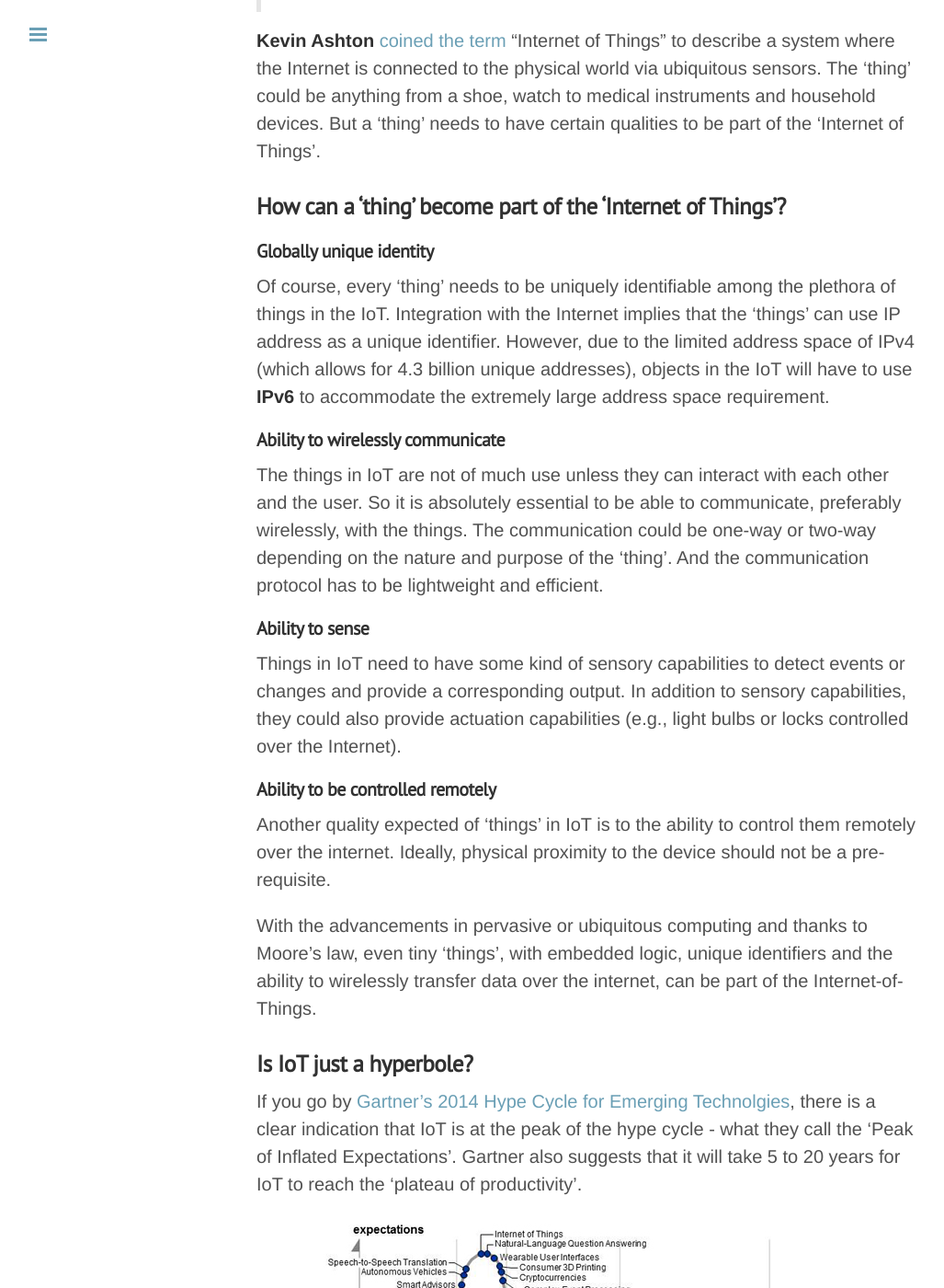
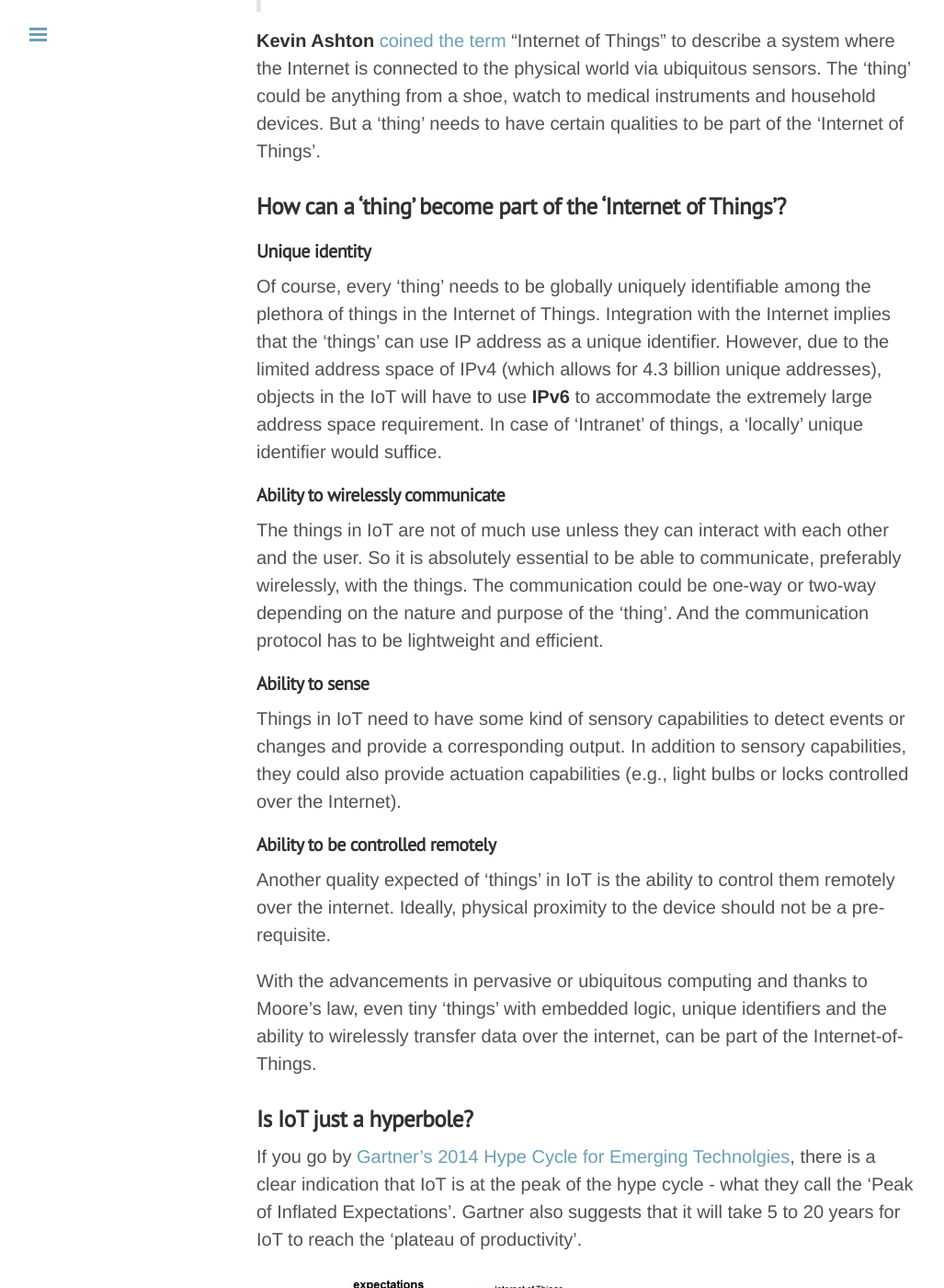
Before and after one commit to msanand/msanand.github.io, a Jekyll site: the page built from _posts/2014-11-10-IoT-internet-of-things-good-bad-ugly.md, in a window 1280 px wide and 1400 px high, scrolled down 559 px. Shown: the whole window at 92% size, without its empty margins (1-1028 px from the left). Built offline with Jekyll 4.4.1, drawn with Linux system fonts in a browser that asks for light colours; nearby versions of some CDN libraries; Markdown is read by kramdown in place of the engine named in the settings; comment, search, counter and statistics services are not loaded; some of the changed text lies outside the part shown.

Commit message:
Update and typo fixes in IoT post

```diff
--- a/_posts/2014-11-10-IoT-internet-of-things-good-bad-ugly.md
+++ b/_posts/2014-11-10-IoT-internet-of-things-good-bad-ugly.md
@@ -16,9 +16,9 @@ Internet of Things (IoT) is a phrase gaining foothold in the international lexic
 
 ### How can a 'thing' become part of the 'Internet of Things'?
 
-#### Globally unique identity
+#### Unique identity
 
-Of course, every 'thing' needs to be uniquely identifiable among the plethora of things in the IoT. Integration with the Internet implies that the 'things' can use IP address as a unique identifier. However, due to the limited address space of IPv4 (which allows for 4.3 billion unique addresses), objects in the IoT will have to use **IPv6** to accommodate the extremely large address space requirement.
+Of course, every 'thing' needs to be globally uniquely identifiable among the plethora of things in the Internet of Things. Integration with the Internet implies that the 'things' can use IP address as a unique identifier. However, due to the limited address space of IPv4 (which allows for 4.3 billion unique addresses), objects in the IoT will have to use **IPv6** to accommodate the extremely large address space requirement. In case of 'Intranet' of things, a 'locally' unique identifier would suffice.
 
 #### Ability to wirelessly communicate
 
@@ -30,9 +30,9 @@ Things in IoT need to have some kind of sensory capabilities to detect events or
 
 #### Ability to be controlled remotely
 
-Another quality expected of 'things' in IoT is to the ability to control them remotely over the internet. Ideally, physical proximity to the device should not be a pre-requisite.
+Another quality expected of 'things' in IoT is the ability to control them remotely over the internet. Ideally, physical proximity to the device should not be a pre-requisite.
 
-With the advancements in pervasive or ubiquitous computing and thanks to Moore's law, even tiny 'things', with embedded logic, unique identifiers and the ability to wirelessly transfer data over the internet, can be part of the Internet-of-Things.
+With the advancements in pervasive or ubiquitous computing and thanks to Moore's law, even tiny 'things' with embedded logic, unique identifiers and the ability to wirelessly transfer data over the internet, can be part of the Internet-of-Things.
 
 ### Is IoT just a hyperbole?
 
@@ -136,6 +136,15 @@ Development platforms for IoT are also mushrooming, making it easy for developer
     * [Ponte](https://projects.eclipse.org/projects/technology.ponte) - a proposal to expose REST APIs for accessing 'things'
     * [SCADA](http://www.eclipse.org/eclipsescada/) - open source implementation of SCADA to control and monitor large scale industrial systems
 
+<hr>
+##### _Update: 17<sup>th</sup> Nov 2014_
+
+[Eclipse SmartHome](https://www.eclipse.org/smarthome/) project is a framework that allows building smart home solutions that have a strong focus on heterogeneous environments, i.e. solutions that deal with the integration of different protocols or standards. Its purpose is to provide a uniform access to devices and information, and to facilitate different kinds of interactions with them.
+
+Thanks Kai Kreuzer for this update!
+
+<hr>
+
 Overall, there are a lot of good things about IoT, both from a consumer and developer perspective. Many of the things that were science fiction until recently could be reality very soon!
 
 ## The Bad (Read: The Challenges)
@@ -167,11 +176,11 @@ This fragmentation of standards could severely hamper interoperability, which is
 Also, to a large extent, the future of the Internet of Things will not be possible without the support of IPv6; and consequently the global adoption of IPv6 in the coming years will be critical for the successful development of the IoT in the future.
 
 <hr>
-#### **Update: 12<sup>th</sup> Nov 2014**
+##### _Update: 12<sup>th</sup> Nov 2014_
 
 IEEE has a [working group](http://standards.ieee.org/develop/project/2413.html) that is coming up with an architecture framework for IoT, focusing on standardization in addition to the blueprint/reference model. IETF is doing its part in standardization of the communication protocol, with [6LoWPAN](http://en.wikipedia.org/wiki/6LoWPAN), an IP based communication protocol, that is used as the base for the Thread protocol. [CoAP](http://en.wikipedia.org/wiki/Constrained_Application_Protocol) is another interesting approach to IoT communication, as it is designed to be a RESTful protocol.
 
-Thanks to Eric Anderson and srmoore4638 for this update!
+Thanks Eric Anderson and srmoore4638 for this update!
 <hr>
 
 ### Environmental impact
@@ -259,6 +268,13 @@ Hackers who could only virtually spy on your computer until recently could now p
 Joseph Steinberg gives you more [reasons to be scared of smart devices](http://www.forbes.com/sites/josephsteinberg/2014/01/27/these-devices-may-be-spying-on-you-even-in-your-own-home/
 ) at home.
 
+<hr>
+##### _Update: 17<sup>th</sup> Nov 2014_
+
+Kai Kreuzer, founder of openHAB.org and project lead of [Eclipse SmartHome](https://www.eclipse.org/smarthome/), talks about ['Intranet' of things](http://kaikreuzer.blogspot.de/2014/02/privacy-in-smart-home-why-we-need.html), where he addresses the increasing privacy concerns with smart home devices.
+
+<hr>
+
 Is Fire Sale a real possibility?
 
 Fire Sale is the main theme of the Die Hard film - Live Free or Die Hard. It is an all-out cyber-warfare attack that performs a three-stage systematic attack on a nation's computer infrastructure - shutting down transportation systems, disabling financial systems and turning off public utility systems.
```
